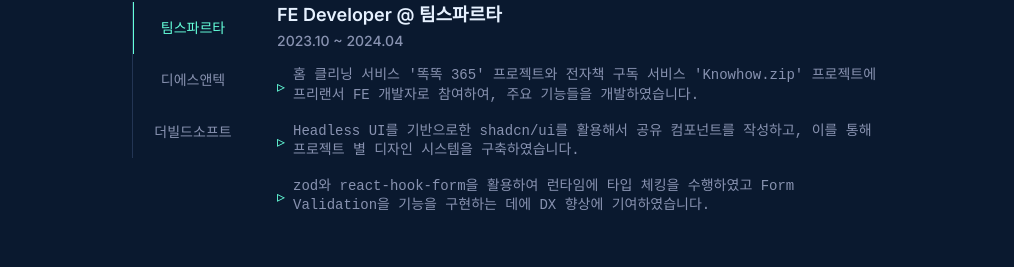
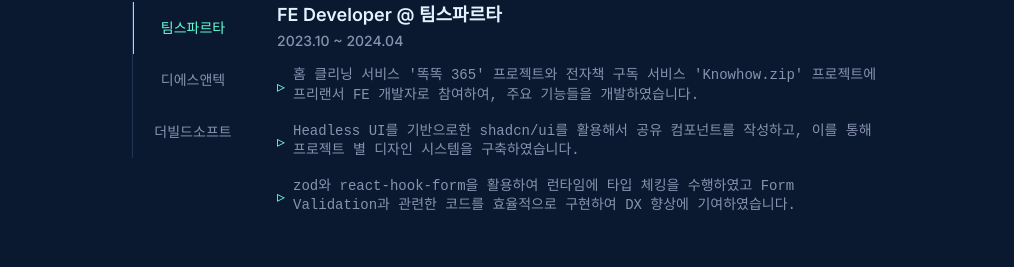
Before and after one commit to heondeam/shlee-resume, a Next.js app: page / in a window 1280 px wide. Shown: the part 1979-2246 px from the top of the page, without its empty margins (133-1147 px from the left). Built offline with nearby package versions, Linux system fonts and the light colour scheme; a web font is replaced by a local one.

Commit message:
chore: fix typo

```diff
--- a/components/sections/experience.tsx
+++ b/components/sections/experience.tsx
@@ -41,7 +41,7 @@
                   </>,
                   <>
                     zod와 react-hook-form을 활용하여 런타임에 타입 체킹을 수행하였고 Form
-                    Validation을 기능을 구현하는 데에 DX 향상에 기여하였습니다.
+                    Validation과 관련한 코드를 효율적으로 구현하여 DX 향상에 기여하였습니다.
                   </>
                 ]}
                 cols={1}
@@ -60,6 +60,10 @@
               <UnorderList
                 items={[
                   <>
+                    기존 jQuery로 구성된 레거시 코드를 Angular2로 마이그레이션하는 작업을 총괄하여
+                    수행하였습니다.
+                  </>,
+                  <>
                     Angular2를 활용하여 통합로그관리 솔루션인 Logsaver와 업무용 시스템 이상 징후
                     탐지/자료 영상 확보 솔루션인 B2SAVER의 신규 기능들을 개발하고 유지보수
                     하였습니다.
@@ -71,10 +75,6 @@
                   <>
                     PHP CodeIgniter 프레임워크를 활용하여 일부 API 개발 및 DB 구조 변경에 대응하는
                     등의 백엔드 업무 또한 마다하지 않고 수행하였습니다.
-                  </>,
-                  <>
-                    기존 jQuery로 구성된 레거시 코드를 Angular2로 마이그레이션하는 작업을 총괄하여
-                    수행하였습니다.
                   </>
                 ]}
                 cols={1}
```
